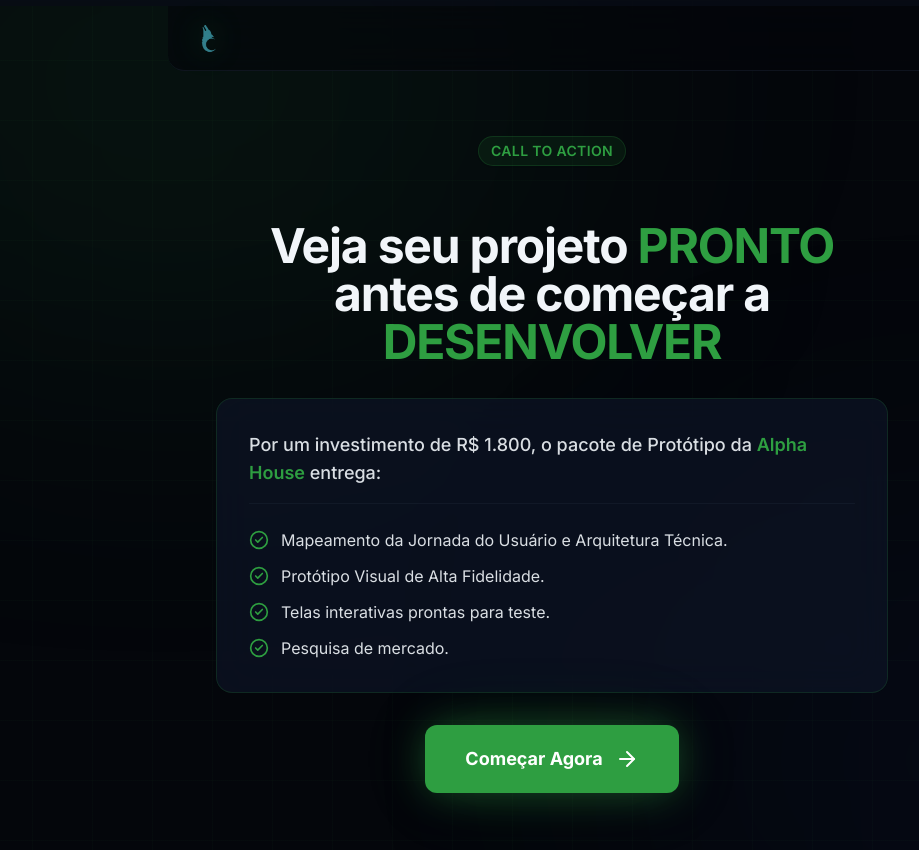
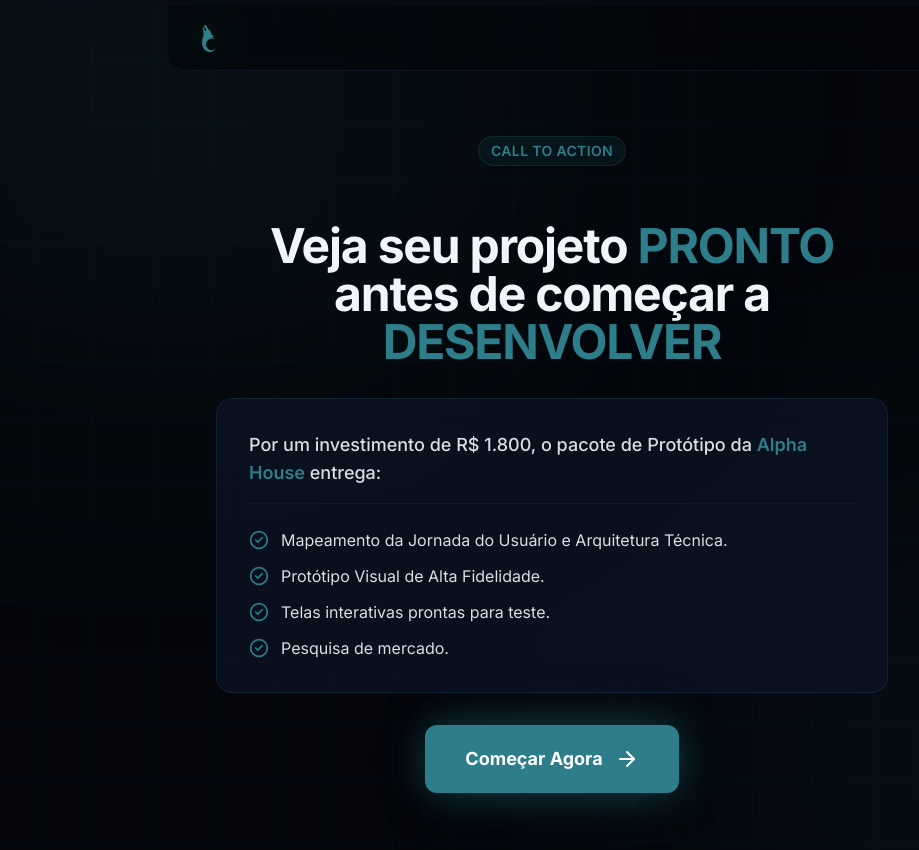
Before and after one commit to viniciusmoreira1533/canis-lp-leads-meta-2026-prototipo, a React (Vite) app: page / in a window 1280 px wide. Shown: the top 850 px of the page, without its empty margins (88-1007 px from the left). Built offline with nearby package versions, Linux system fonts and the light colour scheme.

Commit message:
feat: change primary and blue details to teal color #2e7d89

```diff
--- a/src/App.tsx
+++ b/src/App.tsx
@@ -326,7 +326,7 @@
     <div className="min-h-screen bg-background flex flex-col font-sans selection:bg-primary/30 tech-grid relative overflow-x-hidden">
       {/* Decorative gradients */}
       <div className="fixed top-[-20%] left-[-10%] w-[60%] h-[60%] rounded-full bg-primary/10 blur-[150px] pointer-events-none" />
-      <div className="fixed bottom-[-20%] right-[-10%] w-[50%] h-[50%] rounded-full bg-blue-900/10 blur-[150px] pointer-events-none" />
+      <div className="fixed bottom-[-20%] right-[-10%] w-[50%] h-[50%] rounded-full bg-[#2e7d89]/10 blur-[150px] pointer-events-none" />
 
       {/* Header com Barra de Progresso */}
       <header className="fixed top-0 left-0 right-0 z-50">
--- a/src/index.css
+++ b/src/index.css
@@ -10,7 +10,7 @@
     --card: 222 47% 6%;
     --card-foreground: 210 40% 96%;
 
-    --primary: 130 55% 40%;
+    --primary: 188 50% 36%;
     --primary-foreground: 210 40% 98%;
 
     --muted: 217 33% 12%;
@@ -25,7 +25,9 @@
   }
 
   body {
-    @apply bg-background text-foreground antialiased;
+    background-color: hsl(var(--background));
+    color: hsl(var(--foreground));
+    @apply antialiased;
     font-family: 'Inter', system-ui, sans-serif;
   }
 }
@@ -34,29 +36,29 @@
   .glass-card {
     background: hsla(222, 47%, 10%, 0.7);
     backdrop-filter: blur(20px);
-    border: 1px solid hsla(130, 55%, 40%, 0.18);
+    border: 1px solid hsla(188, 50%, 36%, 0.18);
     transition: border-color 0.4s ease, box-shadow 0.4s ease, transform 0.4s ease;
   }
 
   .glass-card:hover {
-    border-color: hsla(130, 55%, 40%, 0.35);
-    box-shadow: 0 0 30px -8px hsla(250, 40%, 55%, 0.15), 0 0 30px -8px hsla(130, 55%, 40%, 0.2);
+    border-color: hsla(188, 50%, 36%, 0.35);
+    box-shadow: 0 0 30px -8px hsla(188, 50%, 36%, 0.15), 0 0 30px -8px hsla(188, 50%, 36%, 0.2);
   }
 
   .glass-card-active {
-    background: hsla(130, 55%, 40%, 0.15);
-    border-color: hsla(130, 55%, 40%, 0.6);
-    box-shadow: 0 0 30px -8px hsla(130, 55%, 40%, 0.3);
+    background: hsla(188, 50%, 36%, 0.15);
+    border-color: hsla(188, 50%, 36%, 0.6);
+    box-shadow: 0 0 30px -8px hsla(188, 50%, 36%, 0.3);
   }
 
   .glow-primary {
-    box-shadow: 0 0 40px -5px hsla(130, 55%, 40%, 0.5), 0 0 80px -10px hsla(130, 55%, 40%, 0.2);
+    box-shadow: 0 0 40px -5px hsla(188, 50%, 36%, 0.5), 0 0 80px -10px hsla(188, 50%, 36%, 0.2);
   }
 
   .tech-grid {
     background-image:
-      linear-gradient(hsla(130, 55%, 40%, 0.03) 1px, transparent 1px),
-      linear-gradient(90deg, hsla(130, 55%, 40%, 0.03) 1px, transparent 1px);
+      linear-gradient(hsla(188, 50%, 36%, 0.03) 1px, transparent 1px),
+      linear-gradient(90deg, hsla(188, 50%, 36%, 0.03) 1px, transparent 1px);
     background-size: 60px 60px;
   }
 }
--- a/tailwind.config.js
+++ b/tailwind.config.js
@@ -7,21 +7,21 @@
   theme: {
     extend: {
       colors: {
-        background: "hsl(var(--background))",
-        foreground: "hsl(var(--foreground))",
+        background: "hsl(var(--background) / <alpha-value>)",
+        foreground: "hsl(var(--foreground) / <alpha-value>)",
         primary: {
-          DEFAULT: "hsl(var(--primary))",
-          foreground: "hsl(var(--primary-foreground))",
+          DEFAULT: "hsl(var(--primary) / <alpha-value>)",
+          foreground: "hsl(var(--primary-foreground) / <alpha-value>)",
         },
         card: {
-          DEFAULT: "hsl(var(--card))",
-          foreground: "hsl(var(--card-foreground))",
+          DEFAULT: "hsl(var(--card) / <alpha-value>)",
+          foreground: "hsl(var(--card-foreground) / <alpha-value>)",
         },
-        border: "hsl(var(--border))",
-        input: "hsl(var(--input))",
+        border: "hsl(var(--border) / <alpha-value>)",
+        input: "hsl(var(--input) / <alpha-value>)",
         muted: {
-          DEFAULT: "hsl(var(--muted))",
-          foreground: "hsl(var(--muted-foreground))",
+          DEFAULT: "hsl(var(--muted) / <alpha-value>)",
+          foreground: "hsl(var(--muted-foreground) / <alpha-value>)",
         },
       },
       fontFamily: {
```
